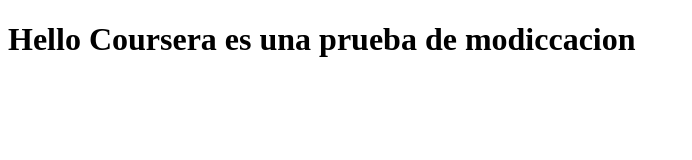
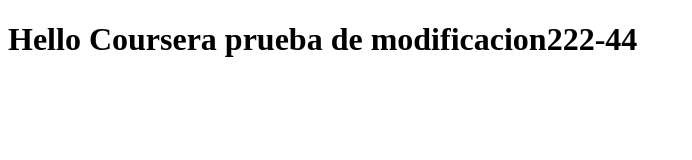
Before and after one commit to ialcaute/course-tst, a plain HTML site: page site/index.html in a window 1280 px wide. Shown: the whole page, without its empty margins (0-692 px from the left). Drawn offline with Linux system fonts and the light colour scheme.

Commit message:
otros cambios2

```diff
--- a/site/index.html
+++ b/site/index.html
@@ -3,9 +3,9 @@
 <head>
 	<meta charset="utf-8">
 	<meta name="viewport" content="width=device-width, initial-scale=1">
-	<title>Hello Coursera prueba de modificacion</title>
+	<title>Hello Coursera prueba de modificacion222-44</title>
 </head>
 <body>
-<h1>Hello Coursera es una prueba de modiccacion<h1>
+<h1>Hello Coursera prueba de modificacion222-44<h1>
 </body>
 </html>
```
